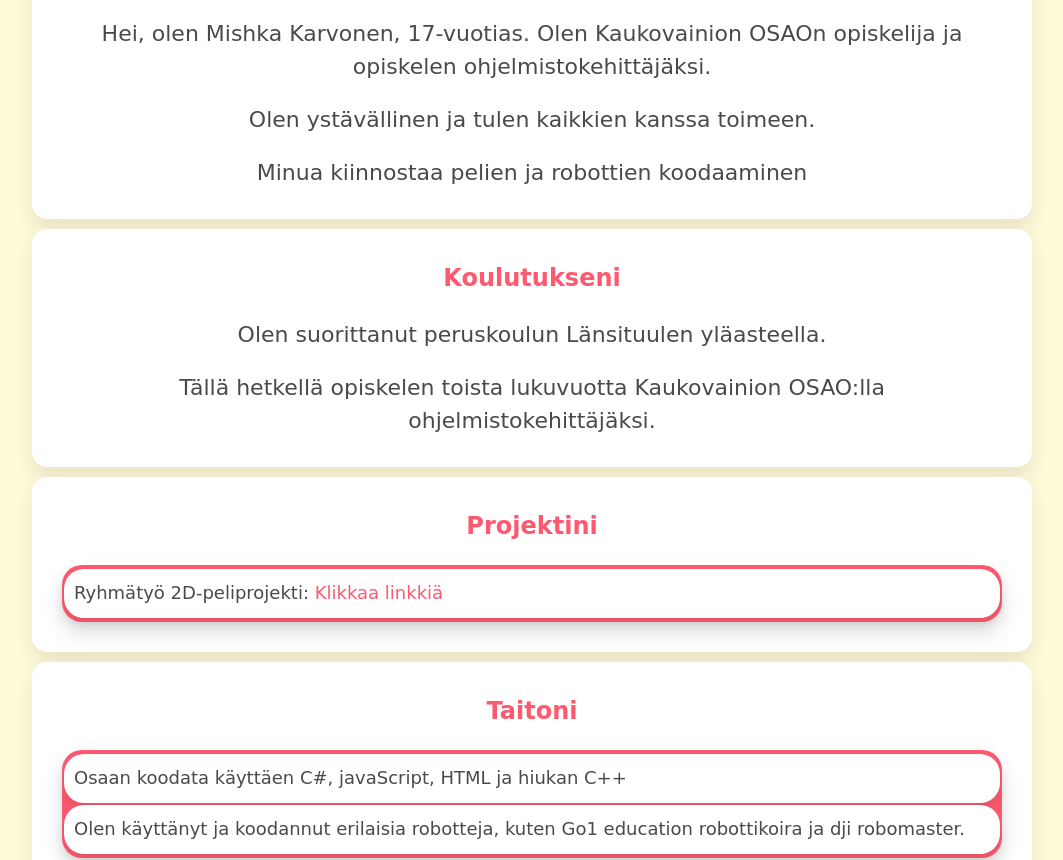
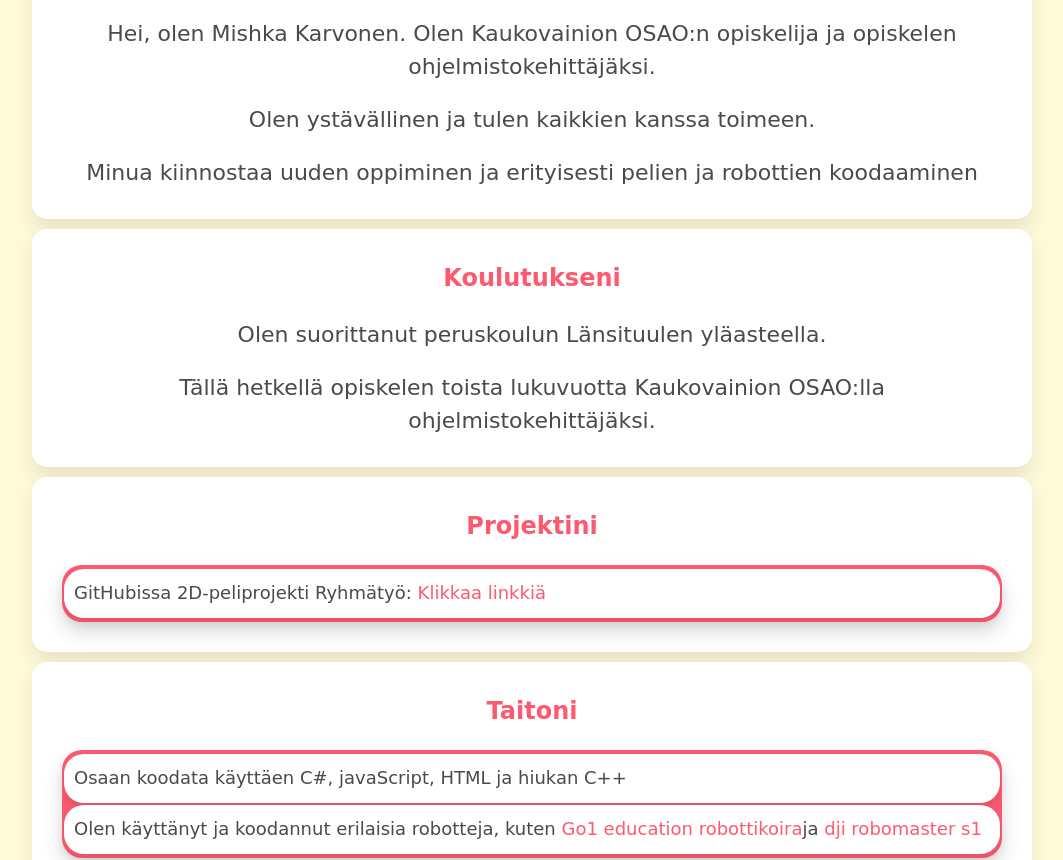
Before and after one commit to karvmis/karvmis.github.io, a plain HTML site: page index.html in a window 1280 px wide. Shown: the part 104-964 px from the top of the page, without its empty margins (108-1171 px from the left). Drawn offline with Linux system fonts and the light colour scheme; a web font is replaced by a local one.

Commit message:
added links and text

```diff
--- a/index.html
+++ b/index.html
@@ -10,9 +10,9 @@
 <body>
     <div class="container1">
             <h1>Portfolioni</h1>
-            <p>Hei, olen Mishka Karvonen, 17-vuotias. Olen Kaukovainion OSAOn opiskelija ja opiskelen ohjelmistokehittäjäksi.</p>
+            <p>Hei, olen Mishka Karvonen. Olen Kaukovainion OSAO:n opiskelija ja opiskelen ohjelmistokehittäjäksi.</p>
             <p>Olen ystävällinen ja tulen kaikkien kanssa toimeen.</p>
-            <p>Minua kiinnostaa pelien ja robottien koodaaminen</p>
+            <p>Minua kiinnostaa uuden oppiminen ja erityisesti pelien ja robottien koodaaminen</p>
     </div>
     <div class="container1">
         <h2>Koulutukseni</h2>
@@ -22,14 +22,14 @@
     <div class="container1">
         <h2>Projektini</h2>
         <ul>
-            <li>Ryhmätyö 2D-peliprojekti: <a href="https://github.com/Diag0n/Jotain-typeraa" >Klikkaa linkkiä</a></li>
+            <li>GitHubissa 2D-peliprojekti Ryhmätyö: <a href="https://github.com/Diag0n/Jotain-typeraa" >Klikkaa linkkiä</a></li>
         </ul>
     </div>
     <div class="container1">
         <h2>Taitoni</h2>
         <ul>
             <li>Osaan koodata käyttäen C#, javaScript, HTML ja hiukan C++</li>
-            <li>Olen käyttänyt ja koodannut erilaisia robotteja, kuten Go1 education robottikoira ja dji robomaster.</li>
+            <li>Olen käyttänyt ja koodannut erilaisia robotteja, kuten <a href="https://shop.unitree.com/products/unitreeyushutechnologydog-artificial-intelligence-companion-bionic-companion-intelligent-robot-go1-quadruped-robot-dog">Go1 education robottikoira</a>ja <a href="https://store.dji.com/fi/shop/robomasters">dji robomaster s1</a></li>
         </ul>
     </div>
 
```
